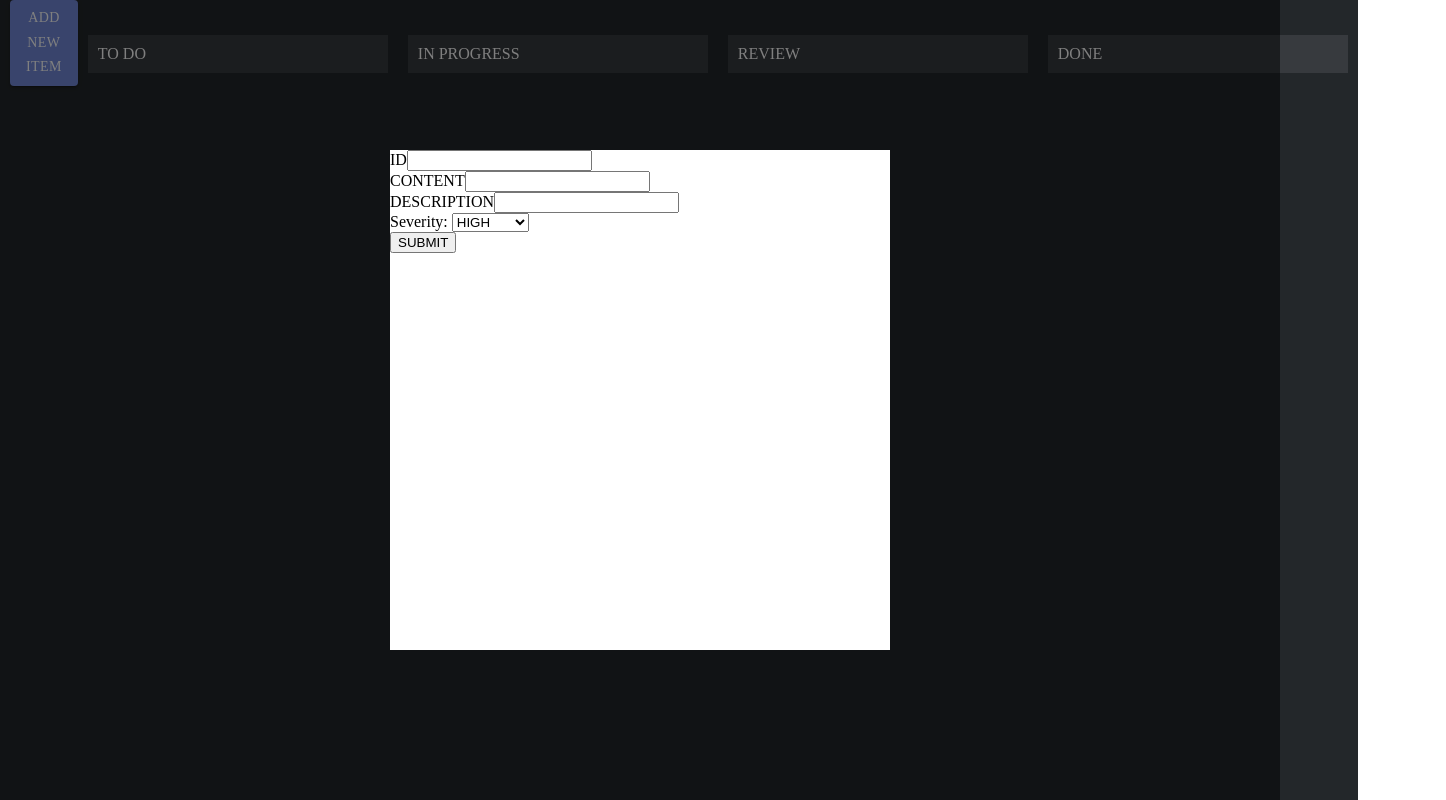
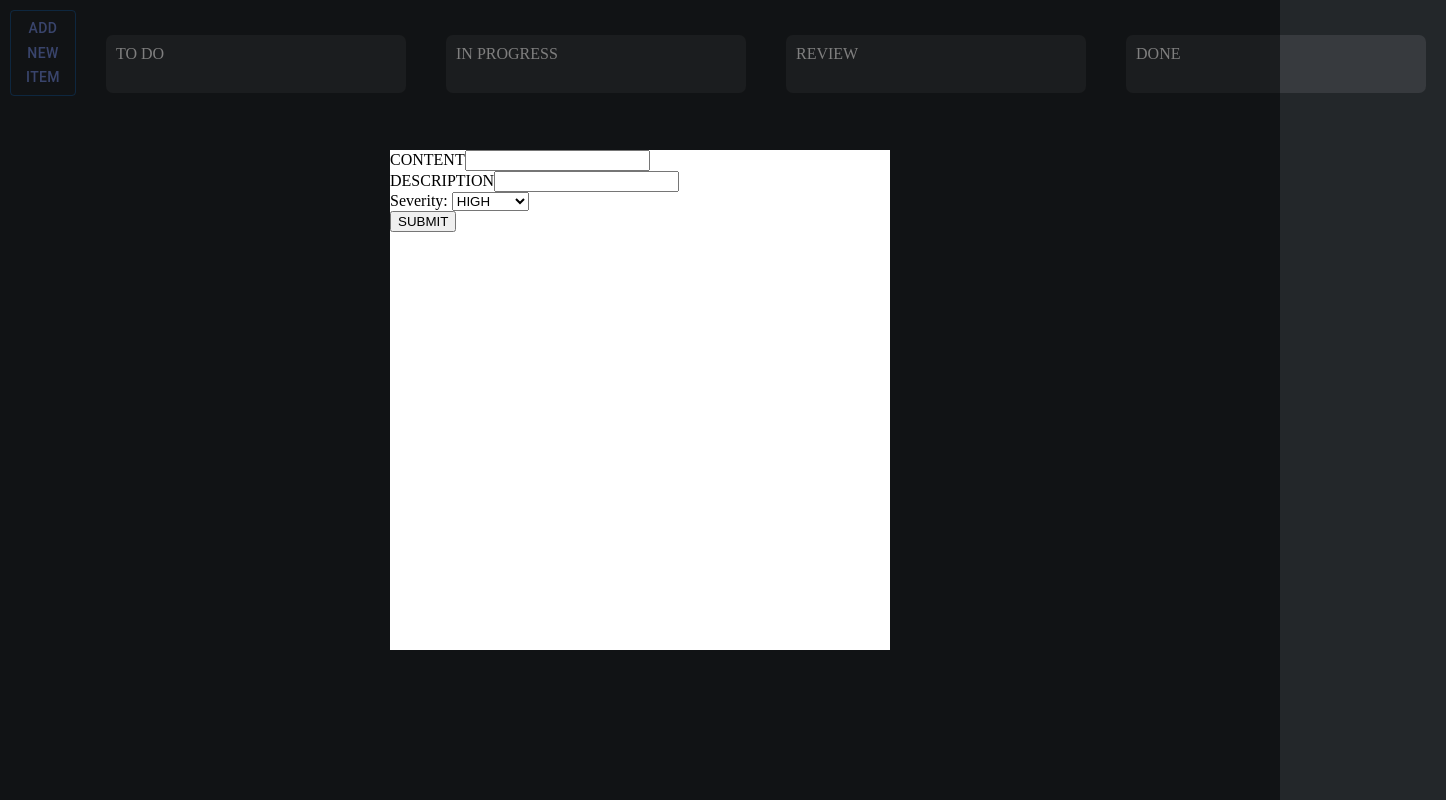
Before and after one commit to jmutton2/Joora, a React (Create React App) app: page / in a window 1280 px wide. Both pictures are taken after a click on the button "ADD NEW ITEM". Shown: the whole page, 1446 px wide, since content can reach past the window. Built offline with nearby package versions, Linux system fonts and the light colour scheme.

Commit message:
More styling

```diff
--- a/package.json
+++ b/package.json
@@ -6,6 +6,9 @@
   "dependencies": {
     "@emotion/react": "^11.7.1",
     "@emotion/styled": "^11.6.0",
+    "@material-ui/core": "^4.12.3",
+    "@material-ui/icons": "^4.11.2",
+    "@mui/icons-material": "^5.3.0",
     "@mui/material": "^5.2.8",
     "@reduxjs/toolkit": "^1.7.1",
     "@testing-library/jest-dom": "^4.2.4",
--- a/src/components/Buttons.js
+++ b/src/components/Buttons.js
@@ -5,50 +5,20 @@ import Button from "@mui/material/Button";
 import Modal from "@mui/material/Modal";
 import "../css/style.css";
 
-const Buttons = () => {
+export function Buttons() {
   const [open, setOpen] = React.useState(false);
   const handleOpen = () => setOpen(true);
   const handleClose = () => setOpen(false);
 
   return (
-    <div style={{ width: 200, paddingLeft: 10 }} class="buttons">
-      {/* <Button
-        variant="contained"
-        className="myButton"
-        disabled={false}
+    <div style={{ width: 200, margin: 10 }} className="buttons">
+      <Button
+        key="AddEntryButton"
+        variant="outlined"
         style={{
           display: "flex",
           justifyContent: "space-around",
-          fontFamily: "Uni Sans Heavy",
-        }}
-        onClick={() => {
-          dispatch(addColumnAction());
-        }}
-      >
-        Add new group
-      </Button> */}
-      {/* <Button
-        variant="contained"
-        className="myButton"
-        style={{
-          display: "flex",
-          justifyContent: "space-around",
-          fontFamily: "Uni Sans Heavy",
-        }}
-        onClick={() => {
-          dispatch(removeColumnAction());
-        }}
-      >
-        Remove last column
-      </Button> */}
-      <Button
-        key="AddEntryButton"
-        variant="contained"
-        style={{
-          display: "flex",
-          justifyContent: "space-around",
-          fontFamily: "Uni Sans Heavy",
-          background: "#7289da ",
+          color: "#7289da ",
         }}
         onClick={() => {
           handleOpen();
@@ -60,12 +30,15 @@ const Buttons = () => {
         key="AddEntryModal"
         open={open}
         onClose={handleClose}
-        // aria-labelledby="modal-modal-title"
+        aria-labelledby="simple-modal-title"
+        aria-describedby="simple-modal-description"
       >
-        <Entry />
+        <div>
+          <Entry />
+        </div>
       </Modal>
     </div>
   );
-};
+}
 
 export default Buttons;
--- a/src/components/DragDropList.js
+++ b/src/components/DragDropList.js
@@ -8,23 +8,24 @@ import {
 } from "../actions";
 import "../css/style.css";
 import Button from "@mui/material/Button";
+import { Delete } from "@material-ui/icons";
 
 //\\####STYLING####\\//
 const getItemStyle = (isDragging, draggableStyle) => ({
   userSelect: "none",
-  padding: 30,
   margin: `0 0 20px 0`,
-  height: 80,
+  height: 140,
   background: isDragging ? "#2c2f33" : "#2c2f33",
   ...draggableStyle,
 });
 
-const getListStyle = (isDraggingOver) => ({
+const getListStyle = () => ({
   background: "rgb(55, 58, 62)",
+  borderRadius: "7px",
   padding: 10,
   width: 280,
   marginTop: 10,
-  marginInline: 10,
+  marginInline: 20,
   maxHeight: "96vh",
   overflowY: "auto",
 });
@@ -46,7 +47,7 @@ const DragDropList = () => {
       }}
     >
       {JSON.parse(localStorage.getItem("state")).map((el, ind) => (
-        <div style={{ overflow: "hidden" }}>
+        <div style={{ overflow: "hidden" }} key={el + ind}>
           <Droppable key={ind} droppableId={`${ind}`}>
             {(provided, snapshot) => (
               <div
@@ -54,7 +55,8 @@ const DragDropList = () => {
                 style={getListStyle(snapshot.isDraggingOver)}
                 {...provided.droppableProps}
               >
-                {titles[ind]}
+                <div style={{ paddingBottom: 20 }}>{titles[ind]}</div>
+
                 {el.map((item, index) => (
                   <Draggable
                     className="droppable"
@@ -75,22 +77,45 @@ const DragDropList = () => {
                         <div
                           key={item}
                           style={{
-                            display: "flex",
-                            justifyContent: "space-around",
-                            fontFamily: "Uni Sans Heavy",
+                            display: "grid",
+                            width: "100%",
+                            height: "100%",
+                            fontFamily: "Palatino",
+                            gridTemplateColumns: "1.8fr 0.2fr",
+                            gridTemplateRows: ".5fr",
+                            gap: "0px 0px",
+                          }}
+                        >
+                          <div
+                            style={{
+                              paddingTop: 10,
+                              fontWeight: "bold",
+                              padding: 10,
+                              overflow: "hidden",
                             }}
                           >
                             {item.content}
+                          </div>
+
                           <br></br>
+                          <div style={{ paddingLeft: 10 }}>
                             {item.description}
+                          </div>
+                          <div
+                            style={{ display: "flex", alignItems: "flex-end" }}
+                          >
                             <Button
+                              style={{
+                                height: 35,
+                              }}
                               type="button"
                               onClick={() => {
                                 dispatch(removeItemAction(index, ind));
                               }}
                             >
-                            delete
+                              <Delete />
                             </Button>
+                          </div>
                         </div>
                       </div>
                     )}
--- a/src/components/Entry.js
+++ b/src/components/Entry.js
@@ -63,9 +63,6 @@ const Entry = () => {
       }}
     >
       <div>
-        <label>ID</label>
-        <input type="text" value={state.id} onChange={handleIDChang} />
-        <br />
         <label>CONTENT</label>
         <input
           type="text"
--- a/src/css/index.css
+++ b/src/css/index.css
@@ -8,6 +8,5 @@ html {
 }
 
 code {
-  font-family: source-code-pro, Menlo, Monaco, Consolas, "Courier New",
-    monospace;
+  font-family: "Palatino", monospace;
 }
```
Also changed, not shown: 1 other file (tests, documents, lock files or other folders). Lines whose indentation alone changed are shown as unchanged.
